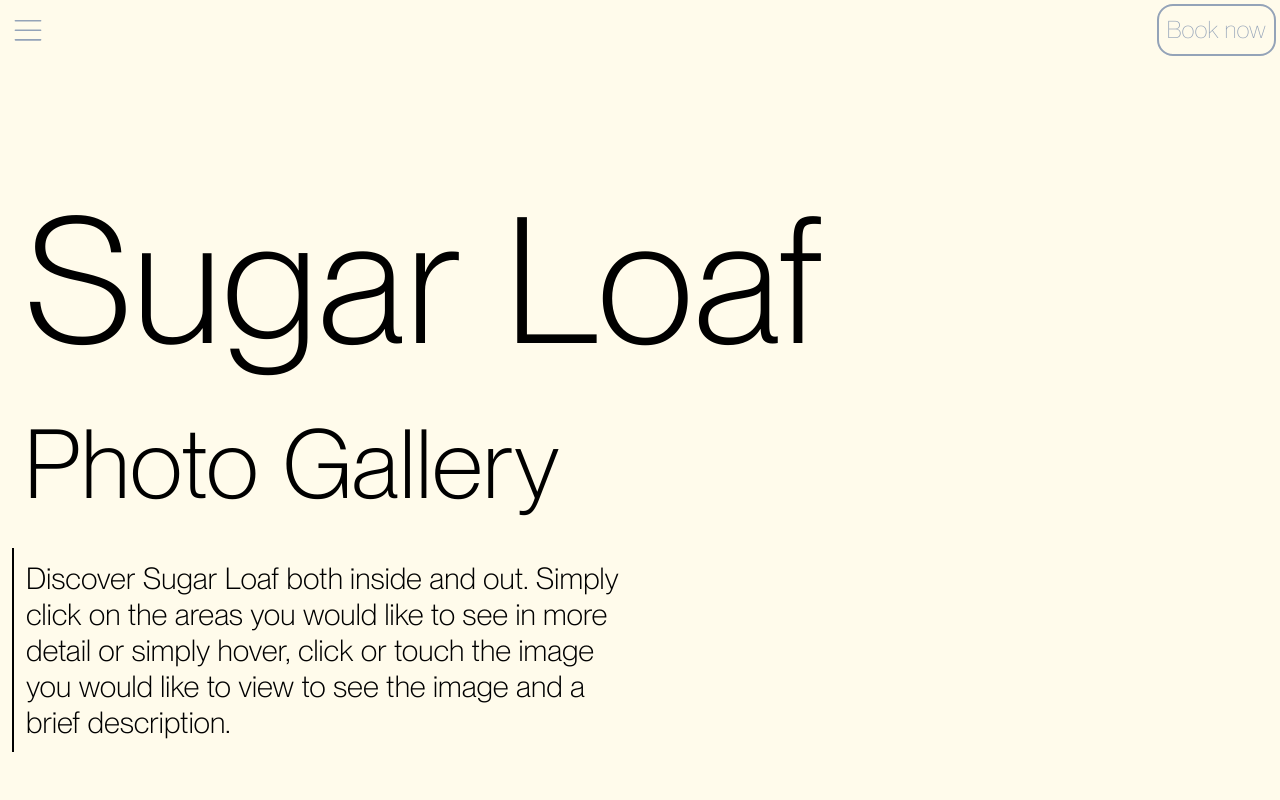
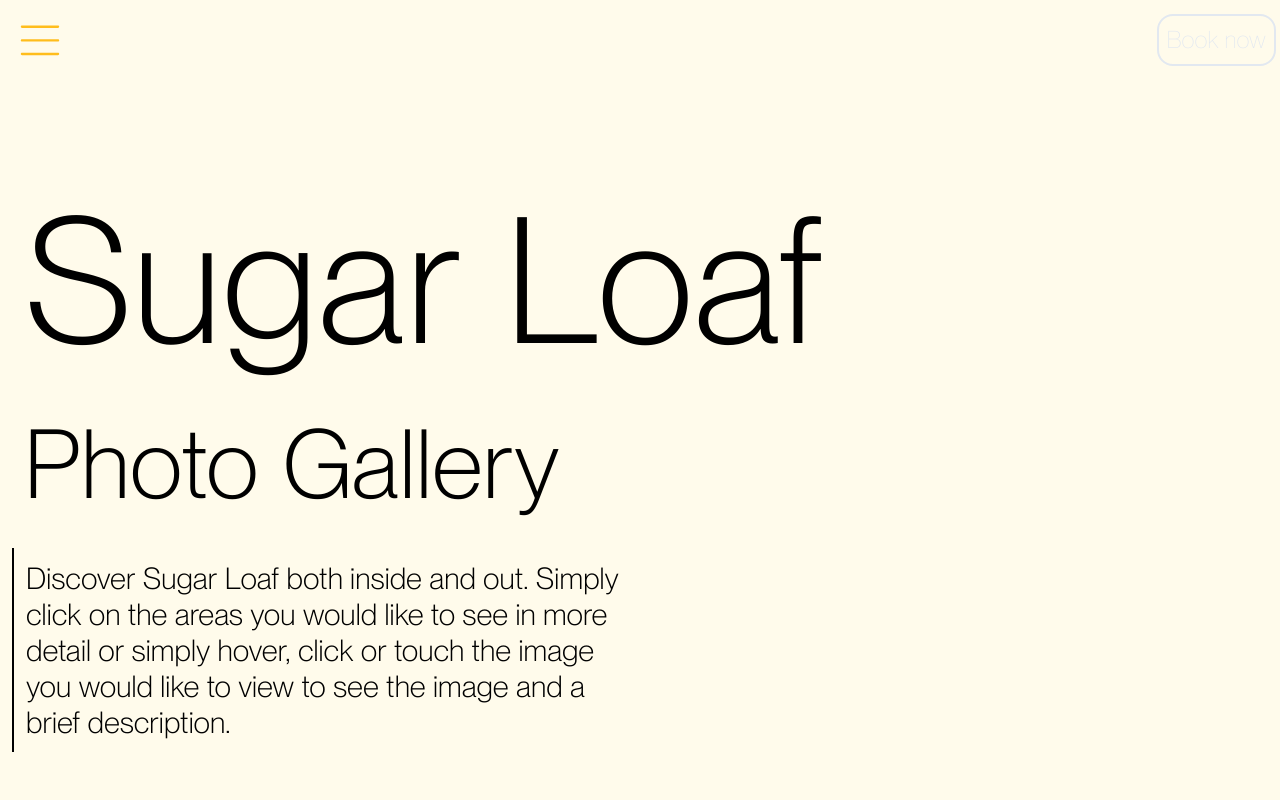
Before and after one commit to Peggy535/SugarLoaf, a Nuxt app: page /gallery in a window 1280 px wide. Shown: the top 800 px of the page. Built offline with nearby package versions, Linux system fonts and the light colour scheme.

Commit message:
Menu opening and closing using gsap done

```diff
--- a/components/menuIcon.vue
+++ b/components/menuIcon.vue
@@ -4,7 +4,7 @@ import { gsap } from "gsap";
 
 <template>
   <svg
-    class="fill-slate-400 transition delay-50 ease-in-out hover:fill-brand-yellow duration:300"
+    class="fill-slate-200 transition delay-50 ease-in-out hover:fill-brand-yellow duration:300"
     version="1.1"
     viewBox="0 0 1200 1200"
     xmlns="http://www.w3.org/2000/svg"
--- a/components/nav.vue
+++ b/components/nav.vue
@@ -31,14 +31,14 @@ const closeMenu = () => {
   >
     <span class="absolute top-5 left-5" @click="closeMenu">
       <h1
-        class="text-xl  transition delay-50 ease-in-out duration-700 hover:text-amber-500"
+        class="text-xl transition delay-50 ease-in-out duration-700 hover:text-amber-500"
       >
         Close
       </h1>
     </span>
     <div class="flex mx-auto">
       <ul class="text-slate-700 text-3xl sm:text-4xl md:text-5xl lg:text-6xl">
-        <NuxtLink to="/">
+        <NuxtLink to="/" @click="closeMenu">
           <li
             class="m-2 p-2 transition delay-50 ease-in-out duration-700 hover:text-amber-500"
           >
@@ -46,21 +46,21 @@ const closeMenu = () => {
           </li>
         </NuxtLink>
         <span></span>
-        <NuxtLink to="/gallery">
+        <NuxtLink to="/gallery" @click="closeMenu">
           <li
             class="m-2 p-2 transition delay-50 ease-in-out duration-700 hover:text-amber-500"
           >
             Photo Gallery
           </li>
         </NuxtLink>
-        <NuxtLink to="/housedetails">
+        <NuxtLink to="/housedetails" @click="closeMenu">
           <li
             class="m-2 p-2 transition delay-50 ease-in-out duration-700 hover:text-amber-500"
           >
             House details & amenities
           </li>
         </NuxtLink>
-        <NuxtLink to="/booking">
+        <NuxtLink to="/booking" @click="closeMenu">
           <li
             class="m-2 p-2 transition delay-50 ease-in-out duration-700 hover:text-amber-500"
           >
@@ -74,7 +74,7 @@ const closeMenu = () => {
   <div
     class="fixed w-full flex flex-row place-content-between items-center z-30 font-NeueMontrealThin"
   >
-    <MenuIcon class="w-10 sm:w-12 md:w-14" @click="openMenu" />
+    <MenuIcon class="w-16 sm:w-18 md:w-20" @click="openMenu" />
     <span class="m-1"
       ><NuxtLink
         to="https://www.admiralmanagementservices.com/sugarloaf"
@@ -82,10 +82,10 @@ const closeMenu = () => {
         rel="noopener noreferrer"
       >
         <button
-          class="border-2 border-slate-400 rounded-2xl transition delay-50 ease-in-out hover:border-brand-yellow duration:300"
+          class="border-2 border-slate-200 rounded-2xl transition delay-50 ease-in-out hover:border-brand-yellow duration:300"
         >
           <p
-            class="text-slate-400 p-1 md:p-2 text-md md:text-2xl transition delay-50 ease-in-out hover:text-brand-yellow duration:200"
+            class="text-slate-200 p-1 sm:p-2 text-md sm:text-xl md:text-2xl transition delay-50 ease-in-out hover:text-brand-yellow duration:200"
           >
             Book now
           </p>
--- a/package.json
+++ b/package.json
@@ -13,7 +13,7 @@
     "@tailwindcss/aspect-ratio": "^0.4.2",
     "autoprefixer": "^10.4.8",
     "gsap": "^3.11.1",
-    "nuxt": "3.0.0-rc.9",
+    "nuxt": "^3.0.0-rc.11",
     "postcss": "^8.4.16",
     "tailwindcss": "^3.1.8"
   }
```
Also changed, not shown: 1 other file (tests, documents, lock files or other folders).
